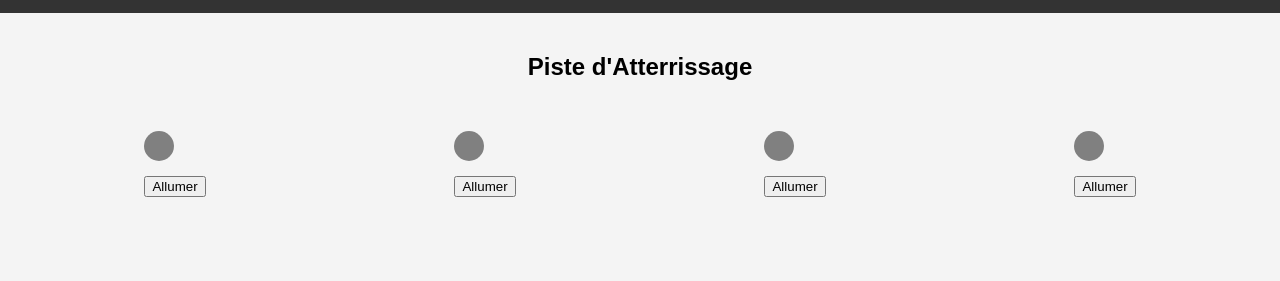
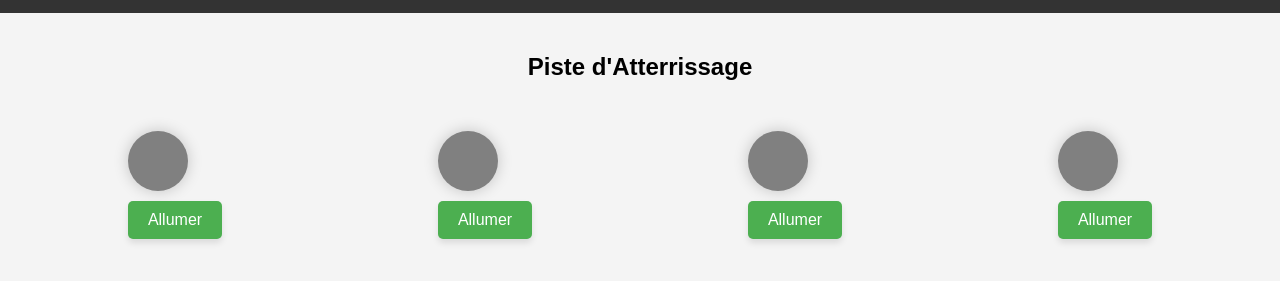
Before and after one commit to JoeM1990/simulationTrack, a plain HTML site: page index.html in a window 1280 px wide. Shown: the part 115-396 px from the top of the page. Drawn offline with Linux system fonts and the light colour scheme.

Commit message:
update ui

```diff
--- a/styles/style.css
+++ b/styles/style.css
@@ -35,15 +35,17 @@ body {
   }
 
   .lamp-light {
-    width: 30px;
-    height: 30px;
+    width: 60px; /* Augmenté la taille du cercle */
+    height: 60px;
     border-radius: 50%;
     background-color: grey;
     margin-bottom: 10px;
+    transition: background-color 0.3s ease; /* Pour des transitions douces */
+    box-shadow: 0 0 15px rgba(0, 0, 0, 0.2); /* Ajout d'ombre pour effet 3D */
   }
 
   .lamp.on .lamp-light, .lamp-status.on .lamp-light {
-    background-color: #00ff00;
+    background-color: #00ff00; /* Lampe allumée */
   }
 
   .lamp-status.off .lamp-light {
@@ -51,7 +53,24 @@ body {
   }
 
   .toggle-btn {
-    margin-top: 5px;
+    padding: 10px 20px; /* Plus d'espace pour un bouton plus large */
+    background-color: #4CAF50; /* Vert pour un bouton attractif */
+    border: none;
+    border-radius: 5px; /* Bords arrondis */
+    color: white;
+    font-size: 16px;
+    cursor: pointer;
+    transition: background-color 0.3s ease; /* Transition douce lors du hover */
+    box-shadow: 0 4px 6px rgba(0, 0, 0, 0.1); /* Ajout d'ombre */
+  }
+
+  .toggle-btn:hover {
+    background-color: #45a049; /* Couleur du bouton au survol */
+  }
+
+  .toggle-btn:active {
+    background-color: #3e8e41; /* Couleur lors du clic */
+    box-shadow: 0 2px 3px rgba(0, 0, 0, 0.2); /* Réduction de l'ombre */
   }
 
   h2 {
```
